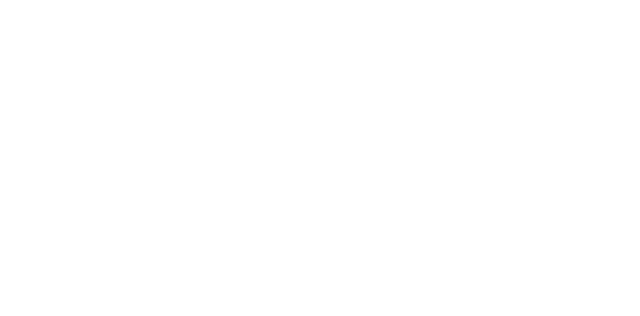
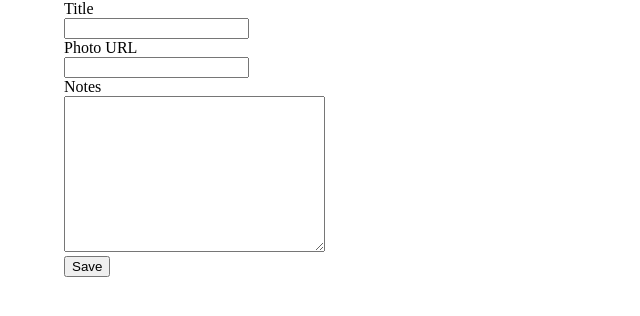
Before and after one commit to thomas-tahk/code-journal, a website: page index.html in a window 1280 px wide. Shown: the whole page, without its empty margins (0-640 px from the left). Drawn offline with Linux system fonts and the light colour scheme.

Commit message:
Added html for form and inputs.

```diff
--- a/css/styles.css
+++ b/css/styles.css
@@ -0,0 +1,8 @@
+div[data-view] {
+  margin: 0 auto;
+  width: 90%;
+}
+
+label {
+  display: block;
+}
--- a/index.html
+++ b/index.html
@@ -19,6 +19,24 @@
   <header>
   </header>
   <main>
+    <div data-view="entry-form">
+      <form action="">
+        <div class="title">
+          <label for="title">Title</label>
+          <input type="text" name="title">
+        </div>
+        <div class="photo-url">
+          <label for="p-url">Photo URL</label>
+          <input type="url" name="p-url">
+        </div>
+        <div class="notes">
+          <label for="notes">Notes</label>
+          <textarea name="notes" cols="30" rows="10">
+          </textarea>
+        </div>
+        <button>Save</button>
+      </form>
+    </div>
   </main>
   <script src="js/data.js"></script>
   <script src="js/main.js"></script>
```
